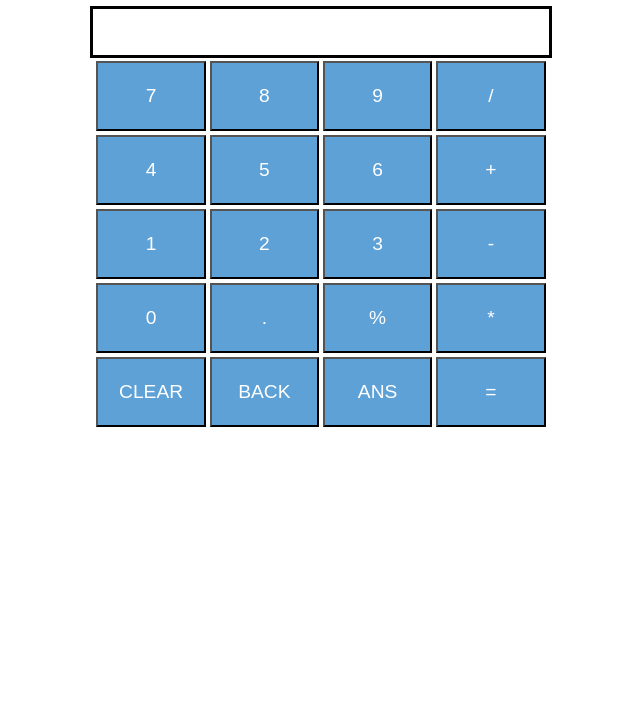
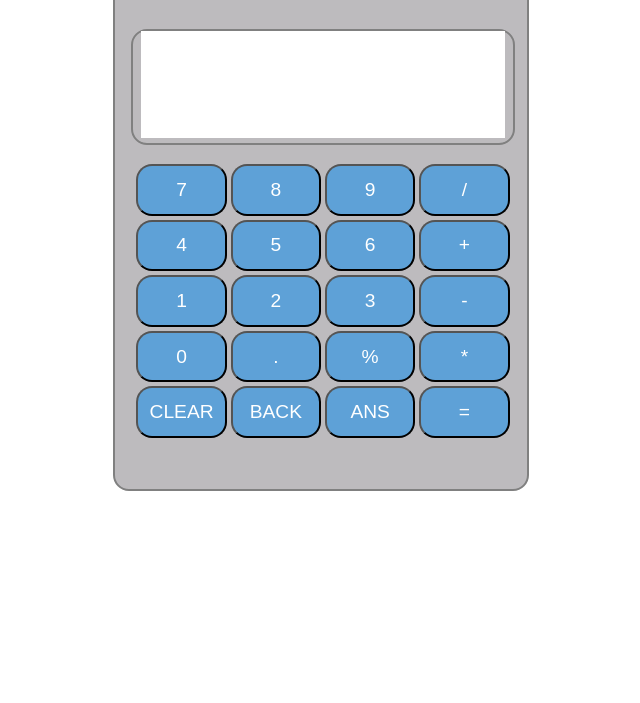
Before and after one commit to Faz-eel/CodeAlpha, a plain HTML site: page calculator/calculator.html in a window 1280 px wide. Shown: the part 113-816 px from the top of the page, without its empty margins (319-959 px from the left). Drawn offline with Linux system fonts and the light colour scheme.

Commit message:
final commit

```diff
--- a/calculator/calculator.html
+++ b/calculator/calculator.html
@@ -2,6 +2,7 @@
 
 <html lang="en">
     <head>
+        <meta name="viewport" content="width=device-width, initial-scale=1.0">
         <title>Calculator</title>
         <script src="calculator.js"></script>
         <script src="https://cdnjs.cloudflare.com/ajax/libs/mathjs/6.6.1/math.min.js"></script>
@@ -9,8 +10,7 @@
     </head>
 
     <body>
-        <div id="sidebar"></div>
-        <div id="main">
+        <div id="calculator">
             <div id="heading"><h3>CALCULATOR</h3></div>
 
             <div id="display">
@@ -18,6 +18,7 @@
                 <input type="text" id="result">
             </div>
 
+            <div id="table">
                 <table>
                     <tr>
                         <td><input type="button" value="7" onclick="show('7')"></td>
@@ -55,6 +56,6 @@
                     </tr>
                 </table>
             </div>
-        <div id="sidebar"></div>
+        </div>
     </body>
 </html>
--- a/calculator/calculator.js
+++ b/calculator/calculator.js
@@ -1,4 +1,4 @@
-
+// show the value of a key on the screen when pressed
 document.addEventListener('keydown', function(event) {
     if (event.key == '0' || event.key == '1'
         || event.key == '2' || event.key == '3'
@@ -10,12 +10,13 @@ document.addEventListener('keydown', function(event) {
             document.querySelector("#screen").value += event.key;
         }
 
-    else if (event.key == 'Backspace') {
+       // delete a character from the screen if the backspace key was pressed
+        else if (event.key == 'Backspace') {
         backspace();
     }
 })
 
-document.addEventListener('keyup', function(event) {
+document.addEventListener('keydown', function(event) {
     if (event.key == 'enter') {
         operate();
     }
--- a/calculator/styless.css
+++ b/calculator/styless.css
@@ -1,63 +1,85 @@
-input[type="button"] {
-    width: 100%;
-    color:white;
-    background-color: rgb(94, 161, 215);
-    font-size: larger;
+body {
+    display: flex;
+    flex-direction: row;
+    min-height: 100vh;
+    justify-content: center;
 }
 
-input {
-    height: 70px;
-}
-
-input[type="text"] {
-    font-size: large;
-    width: 90%;
-    height: 50%;
-    border: 0cm;
-    text-align: right;
-}
-
-#sidebar {
-    width: 20%;
-}
-
-#main {
-    width: 60%;
-    height:50%;
+#calculator {
     display: flex;
     flex-direction: column;
     align-items: center;
-    justify-content: flex-end;
+    flex-wrap: wrap;
+    border-style: double;
+    border: 2px solid grey;
+    background-color: rgb(189, 187, 190);
+    height: 70vh;
+    width: 30%;
+    padding: 1rem;
+    border-radius: 1rem;
 }
 
+#heading {
+    width: 100%;
+    height: 15%;
+    background-color: green;
+    font-size: larger;
+    color: whitesmoke;
+    font-family:'Courier New', Courier, monospace;
+    text-align: center;
+}
 
-body {
-    min-height: 100vh;
-    display: flex;
-    flex-direction: row;
-    flex-wrap: wrap;
+#display {
+    margin-top: 2rem;
+    margin-bottom: 1rem;
+    width: 100%;
+    height: 20%;
+    border: 2px solid gray;
+    border-radius: 1rem;
+    text-align: center;
+}
+
+#table {
+    width: 100%;
+    height: 50%;
 }
 
 table {
-    width: 60%;
+    width: 100%;
+    height: 100%;
 }
 
 td {
     width: 25%;
 }
 
-#display {
-    margin-top: 15px;
-    width: 60%;
-    border: 3px solid;
+input[type="button"] {
+    width: 100%;
+    height: 100%;
+    border-radius: 1rem;
+    color:white;
+    background-color: rgb(94, 161, 215);
+    font-size: larger;
 }
 
-#heading {
-    width: 60%;
-    height: 6rem;
-    background-color: green;
-    font-size: larger;
-    color: whitesmoke;
-    font-family:'Courier New', Courier, monospace;
-    text-align: center;
+input[type="text"] {
+    font-size: 2rem;
+    width: 95%;
+    height: 46%;
+    border: 0;
+    text-align: right;
 }
+
+
+@media screen and (max-width: 1100px) {
+    #calculator {
+        width: 60%;
+    }
+}
+
+
+@media screen and (max-width: 500px) {
+    #calculator {
+        width: 100%;
+    }
+}
```
Lines whose indentation alone changed are shown as unchanged.
